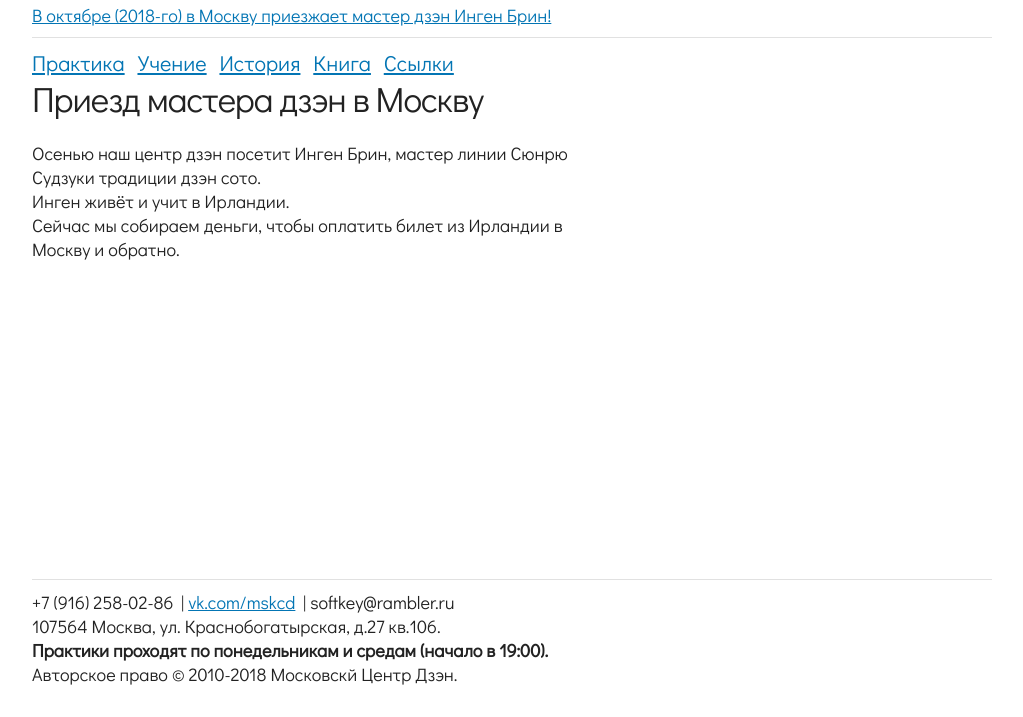
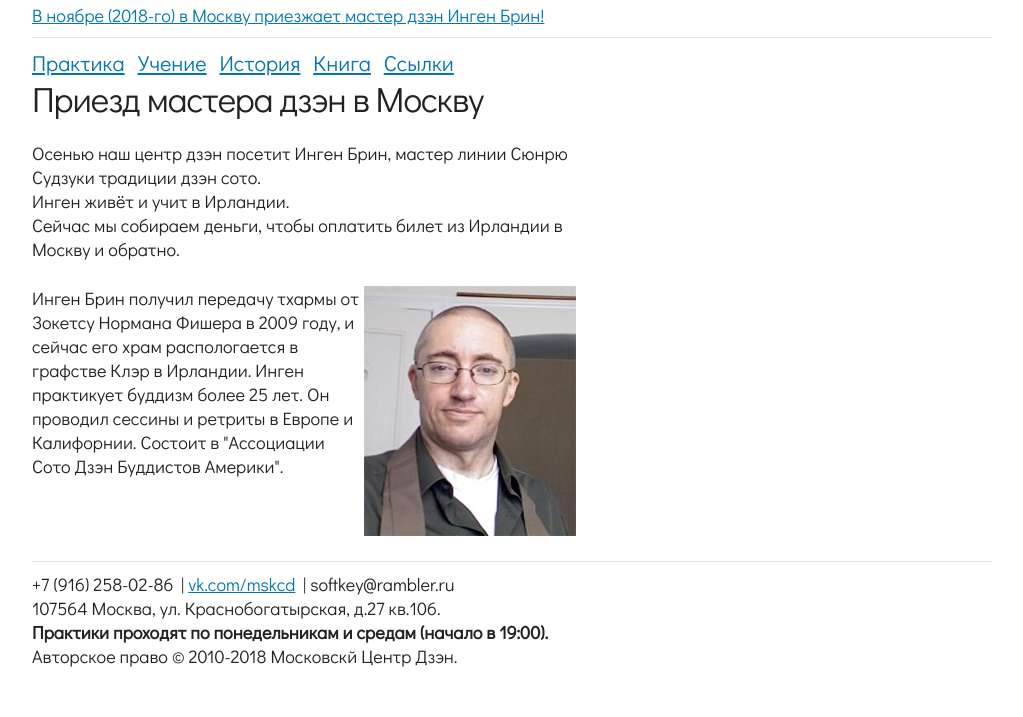
Before and after one commit to mskcd/mskcd.github.io, a plain HTML site: page priezd-mastera/index.html in a window 1280 px wide. Shown: the part 83-800 px from the top of the page, without its empty margins (128-1151 px from the left). Drawn offline with Linux system fonts and the light colour scheme.

Commit message:
add info abt Ingen and chenge date

```diff
--- a/priezd-mastera/index.html
+++ b/priezd-mastera/index.html
@@ -25,7 +25,7 @@
   <header>
     <!--<h1>mskcd</h1>-->
     <a href="/priezd-mastera/" margin-bottom=20px>
-      В октябре (2018-го) в Москву приезжает мастер дзэн Инген Брин!</a>
+      В ноябре (2018-го) в Москву приезжает мастер дзэн Инген Брин!</a>
       <hr>
     <nav>
       <ul class="nav navbar-nav">
@@ -48,13 +48,18 @@
 
   <h2>Приезд мастера дзэн в Москву</h2><div class="row">
 <div class="seven columns">
-Осенью наш центр дзэн посетит Инген Брин, мастер линии Сюнрю Судзуки традиции дзэн сото.<br>
+
+
+<p>Осенью наш центр дзэн посетит Инген Брин, мастер линии Сюнрю Судзуки традиции дзэн сото.<br>
 Инген живёт и учит в Ирландии.<br>
-Сейчас мы собираем деньги, чтобы оплатить билет из Ирландии в Москву и обратно.
+Сейчас мы собираем деньги, чтобы оплатить билет из Ирландии в Москву и обратно.</p>
+<p><img src="/static/img/IngenBreen.jpg" max-width=212px height=250 align=right ></p>
+
+<p>Инген Брин получил передачу тхармы от Зокетсу Нормана Фишера в 2009 году, и сейчас его храм распологается в графстве Клэр в Ирландии. Инген практикует буддизм более 25 лет. Он проводил сессины и ретриты в Европе и Калифорнии. Состоит в "Ассоциации Сото Дзэн Буддистов Америки".</p>
+
 
 </div>
 <div class="five columns">
-<br>
 <iframe src="https://money.yandex.ru/quickpay/shop-widget?writer=seller&targets=%D0%91%D0%B5%D0%B7%D0%B2%D0%BE%D0%B7%D0%BC%D0%B5%D0%B7%D0%B4%D0%BD%D1%8B%D0%B9%20%D0%BF%D0%B5%D1%80%D0%B5%D0%B2%D0%BE%D0%B4%20%D0%BD%D0%B0%20%D0%B2%D0%B8%D0%B7%D0%B8%D1%82%20%D0%B2%20%D0%9C%D0%BE%D1%81%D0%BA%D0%B2%D1%83%20%D0%BC%D0%B0%D1%81%D1%82%D0%B5%D1%80%D0%B0%20%D0%94%D0%B7%D1%8D%D0%BD%20%D0%98%D0%BD%D0%B3%D0%B5%D0%BD%D0%B0&targets-hint=&default-sum=500&button-text=13&payment-type-choice=on&fio=on&phone=on&comment=on&mail=on&hint=%D0%9C%D0%BE%D0%B6%D0%B5%D1%82%D0%B5%20%D1%87%D1%82%D0%BE-%D0%BD%D0%B8%D0%B1%D1%83%D0%B4%D1%8C%20%D0%B4%D0%BE%D0%B1%D0%B0%D0%B2%D0%B8%D1%82%D1%8C&successURL=https%3A%2F%2Fmskcd.ru%2F&quickpay=shop&account=410015066001481" width="100%" height="384" frameborder="0" allowtransparency="true" scrolling="no"></iframe>
 </div>
 </div>
```
Also changed, not shown: 404.html (+1 -1 lines), book.html (+1 -1 lines), history.html (+1 -1 lines), index.html (+1 -1 lines), links.html (+1 -1 lines), practice.html (+1 -1 lines), teaching.html (+1 -1 lines), static/img/IngenBreen.jpg (added).
